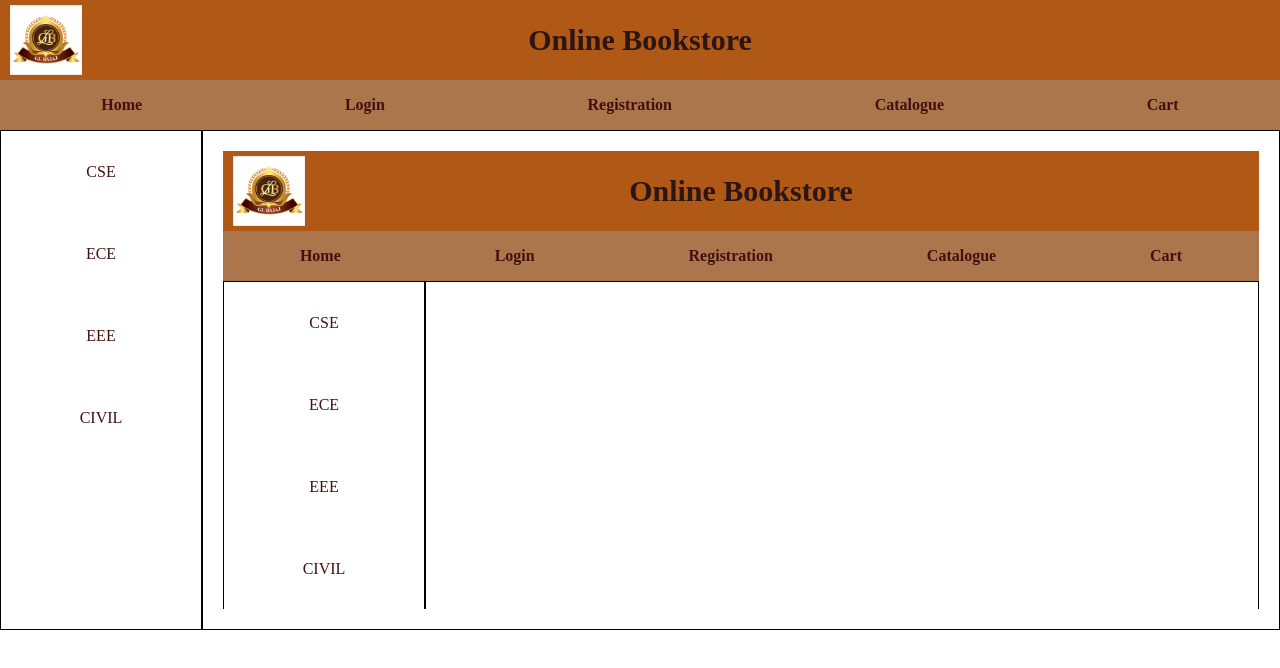
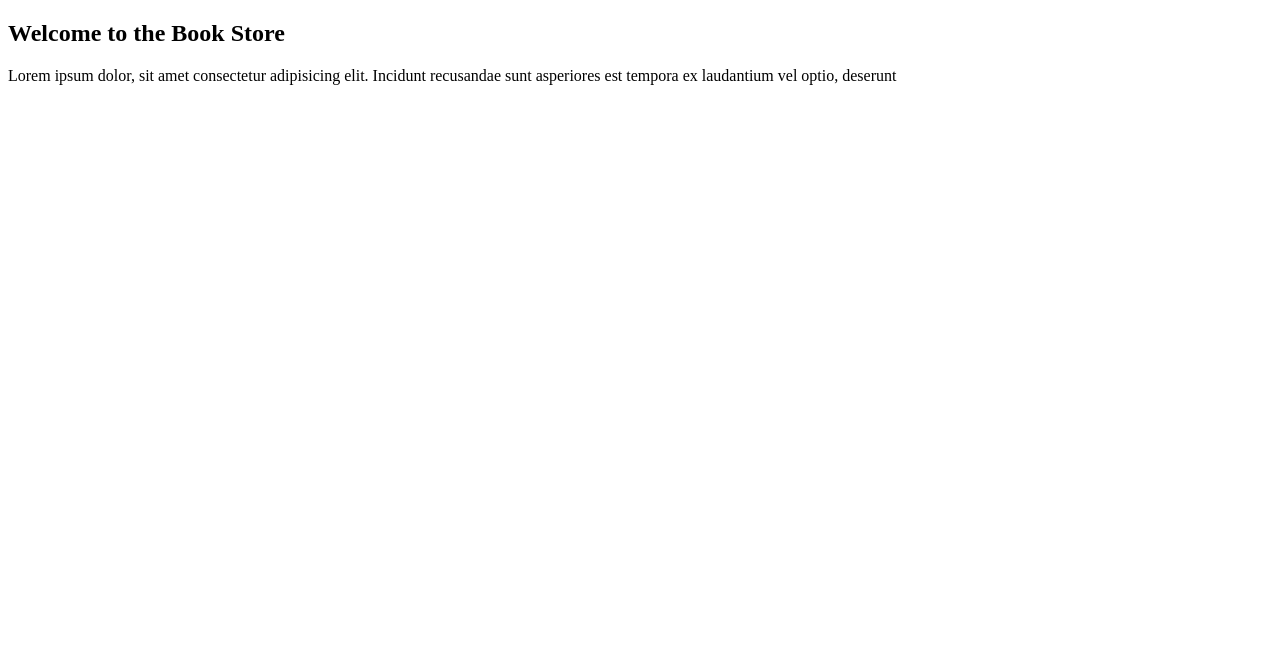
Before and after one commit to ojhaprajjawal23-cpu/WEB_DEVELOPMENT, a plain HTML site: page home.html in a window 1280 px wide. Drawn offline with Linux system fonts and the light colour scheme.

Commit message:
Update home.html

```diff
--- a/home.html
+++ b/home.html
@@ -3,103 +3,13 @@
 <head>
     <meta charset="UTF-8">
     <meta name="viewport" content="width=device-width, initial-scale=1.0">
-    <title>Online Book  Store</title>
-    <link rel="stylesheet" href="this.css">
-    <style>
-        *{
-            margin: 0px;
-            padding: 0px;
-        }
-                .header{
-            background: rgb(176, 88, 21);
-            color :rgb(43, 21, 21);
-            height : 80px;
-            font-size: 30px;
-            display: flex;
-            align-items: center;
-            position: relative;
-        }
-        .logo{
-            position: absolute;
-            left: 10px;
-            height: 100%;
-            display: flex;
-            align-items: center;
-        }
-        .logo img{
-            height: 70px;
-            width: auto;
-        }
-        .title{
-            font-weight: bold;
-            width: 100%;
-            text-align: center;
-        }
-        .menu{
-            display: flex;
-            height:50px;
-            background:rgb(172, 118, 76);
-            justify-content: space-around;
-            align-items: center;
-        }
-        .menu a{
-            text-decoration: none;
-            color:rgb(66, 16, 16);
-            font-weight: bold;
-        }
-        .main{
-            display: flex;
-            height : 500px;
-        }
-        .left{
-            width: 200px;
-            border:1px solid black;
-            display: flex;
-            flex-direction: column;
-            align-items: center;
-        }
-        .left a{
-            text-decoration: none;
-            color:rgb(66, 16, 16);
-            margin-block: 2rem;
-        }
-        .right{
-            flex:1;
-            border:1px solid black;
-            align-items: last baseline;
-            padding: 20px;
-        }
-        .right iframe{
-            width :100%;
-            height :100%;
-            border: none;
-        }
-
-    </style>
+    <title>Home</title>
 </head>
 <body>
-    <div class = "header">
-        <div class = "logo" >
-            <img  src ="logo.jpg" alt = "logo">
-        </div>
-        <div class = "title">Online Bookstore</div>
-    </div>
-    <div class = "menu">
-       <a href="home.html" target = "content">Home</a>
-       <a href="login.html" target = "content">Login</a>
-       <a href="registration.html" target = "content">Registration</a>
-       <a href="catalogue.html" target = "content">Catalogue</a>
-       <a href="cart.html" target = "content">Cart</a>
-    </div>
-   <div class = "main">
-        <div class = "left">
-            <a href = "CSE.html"  target="content">CSE</a>
-            <a href = "ECE.html"  target="content">ECE</a>
-            <a href = "EEE.html"  target="content">EEE</a>
-            <a href = "CIVIL.html"  target="content">CIVIL</a>
-        </div>
-        <div class = "right">
-            <iframe src="home.html" name="content"></iframe>
-        </div>
-   </div>
+    <h2>Welcome to the Book Store</h2>
+    <p>Lorem ipsum dolor, sit amet consectetur
+        adipisicing elit. Incidunt
+        recusandae sunt asperiores est
+        tempora ex laudantium vel optio, deserunt
+    </p>
 </body>
```
